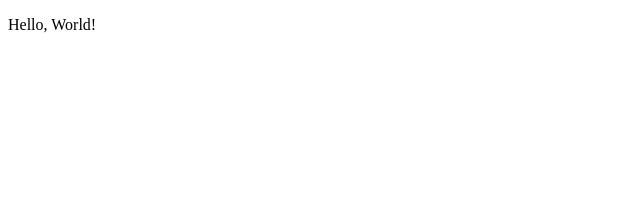
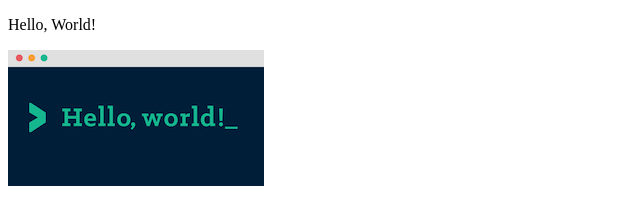
Before and after one commit to ICS2O-2-2020/ICS2O-Intro-03-HTML-Hello_World, a plain HTML site: page index.html in a window 1280 px wide. Shown: the whole page, without its empty margins (0-640 px from the left). Drawn offline with Linux system fonts and the light colour scheme.

Commit message:
added in an image

```diff
--- a/index.html
+++ b/index.html
@@ -6,5 +6,6 @@
   </head>
   <body>
     <p>Hello, World!</p>
+    <img src="./images/hello_world.png" alt="Hello, World!">
   </body>
 </html>
```
Also changed, not shown: images/hello_world.png (added).
